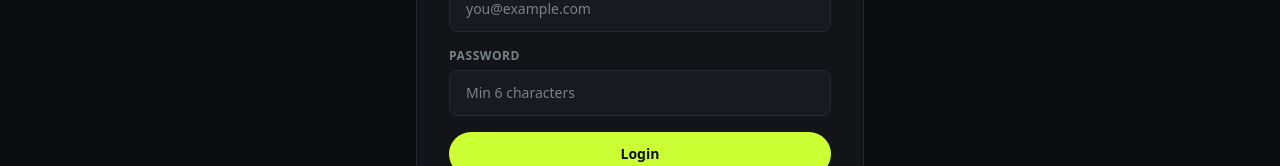
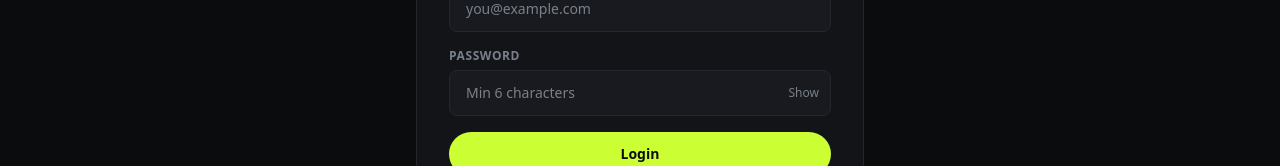
Before and after one commit to sadatrahman3/A10_ironpulse-client, a React (Vite) app: page /login in a window 1280 px wide. Shown: the part 297-463 px from the top of the page. Built offline with nearby package versions, Linux system fonts and the light colour scheme; no server answers.

Commit message:
feat: add show/hide password toggle on login form

```diff
--- a/src/pages/Login.jsx
+++ b/src/pages/Login.jsx
@@ -7,6 +7,7 @@ import { toast } from "react-toastify";
 export default function Login() {
   const [email, setEmail] = useState("");
   const [password, setPassword] = useState("");
+  const [showPassword, setShowPassword] = useState(false);
   const [submitting, setSubmitting] = useState(false);
   const { login } = useAuth();
   const navigate = useNavigate();
@@ -40,7 +41,10 @@ export default function Login() {
             </div>
             <div>
               <label className="block text-xs font-semibold uppercase tracking-wider text-fog-500 mb-1.5">Password</label>
-              <input type="password" required value={password} onChange={(e) => setPassword(e.target.value)} className="w-full rounded-lg border border-ink-600 bg-ink-800 px-4 py-3 text-sm text-fog-200 placeholder:text-fog-500 focus:outline-none focus:border-volt" placeholder="Min 6 characters" />
+              <div className="relative">
+                <input type={showPassword ? "text" : "password"} required value={password} onChange={(e) => setPassword(e.target.value)} className="w-full rounded-lg border border-ink-600 bg-ink-800 px-4 py-3 text-sm text-fog-200 placeholder:text-fog-500 focus:outline-none focus:border-volt pr-12" placeholder="Min 6 characters" />
+                <button type="button" onClick={() => setShowPassword(!showPassword)} className="absolute right-3 top-1/2 -translate-y-1/2 text-fog-500 hover:text-fog-300 text-xs">{showPassword ? "Hide" : "Show"}</button>
+              </div>
             </div>
             <button type="submit" disabled={submitting} className="w-full rounded-full bg-volt px-5 py-3 text-sm font-bold text-ink-950 hover:brightness-110 transition disabled:opacity-50">
               {submitting ? "Signing in..." : "Login"}
```
